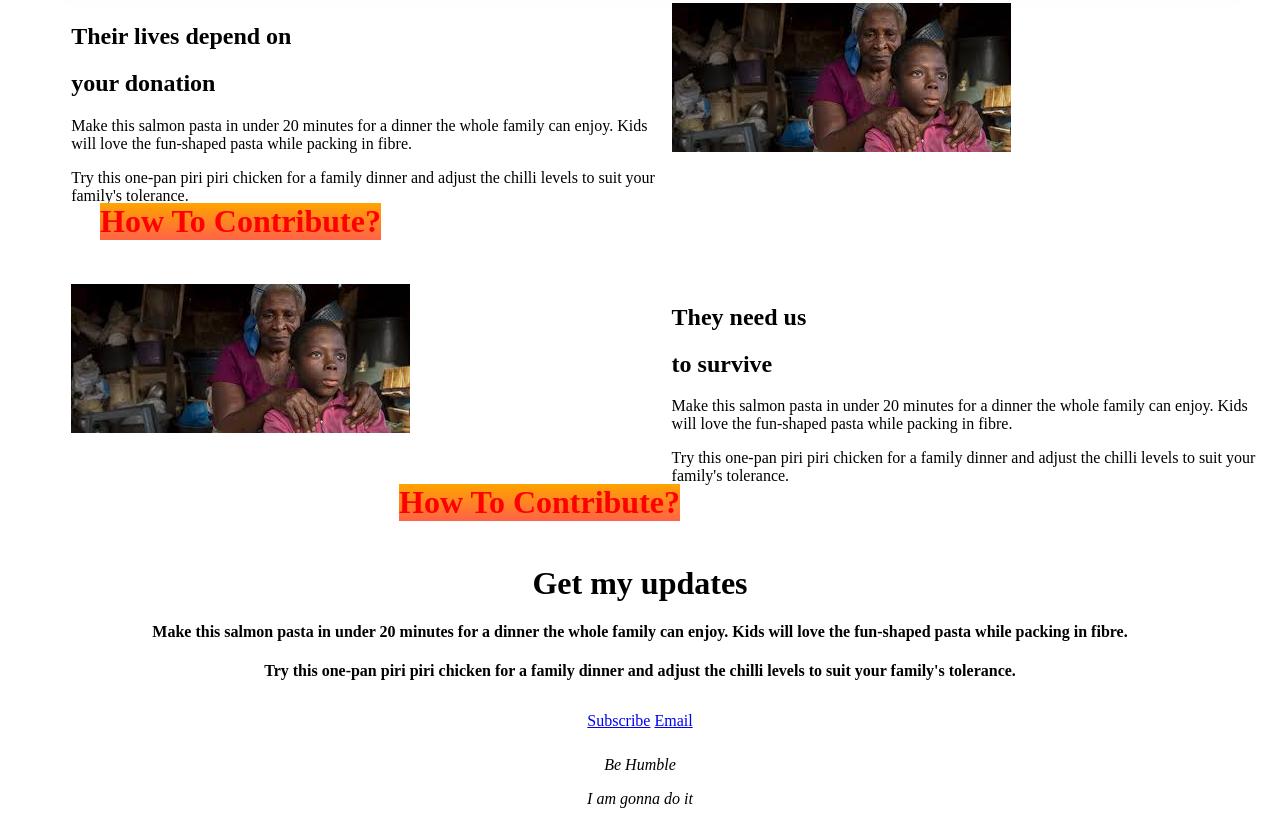
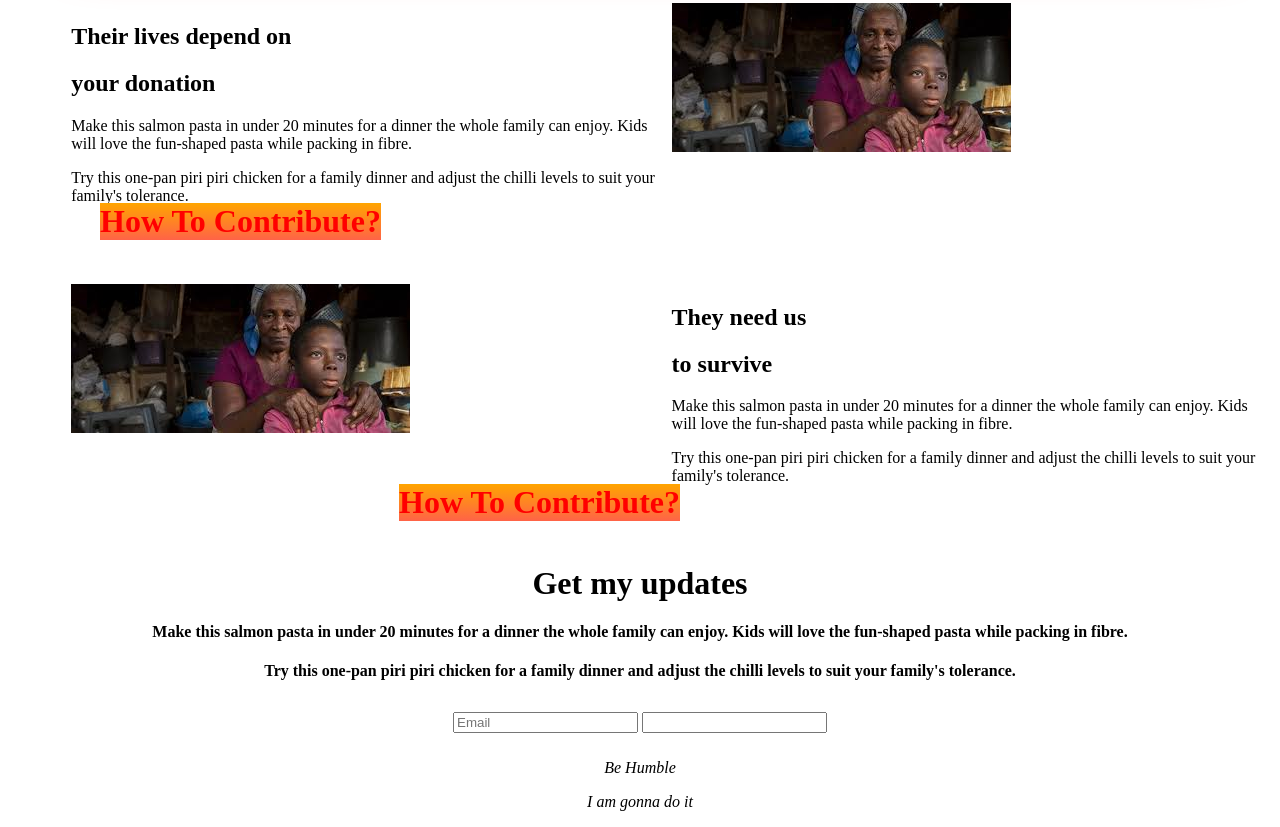
Before and after one commit to tanvirulislam912/projects-1, a plain HTML site: page index.html in a window 1280 px wide. Shown: the part 1433-2260 px from the top of the page. Drawn offline with Linux system fonts and the light colour scheme.

Commit message:
first commit

```diff
--- a/index.html
+++ b/index.html
@@ -144,11 +144,10 @@
 
 
 
-<div class="email">
-    <a href="email1">Subscribe</a>
-    <a href="email2">Email</a>
+<div class="input">
+    <input placeholder="Email">
+    <input type="Subscribe">
 </div>
-
 
 
 
--- a/style.css
+++ b/style.css
@@ -158,10 +158,9 @@
   margin-top: 5%;
 }
 
-.email{
+.input{
   text-align: center;
   margin-bottom: 15px;
-  color: white;
   background-color: rgb(red, green, blue);
   text-decoration: none;
   padding: 10px;
```
